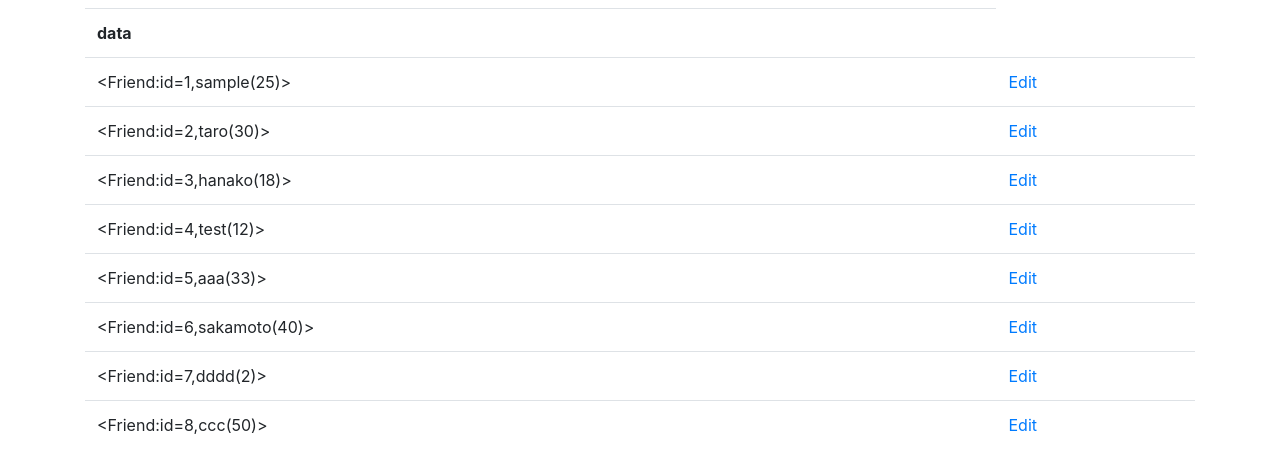
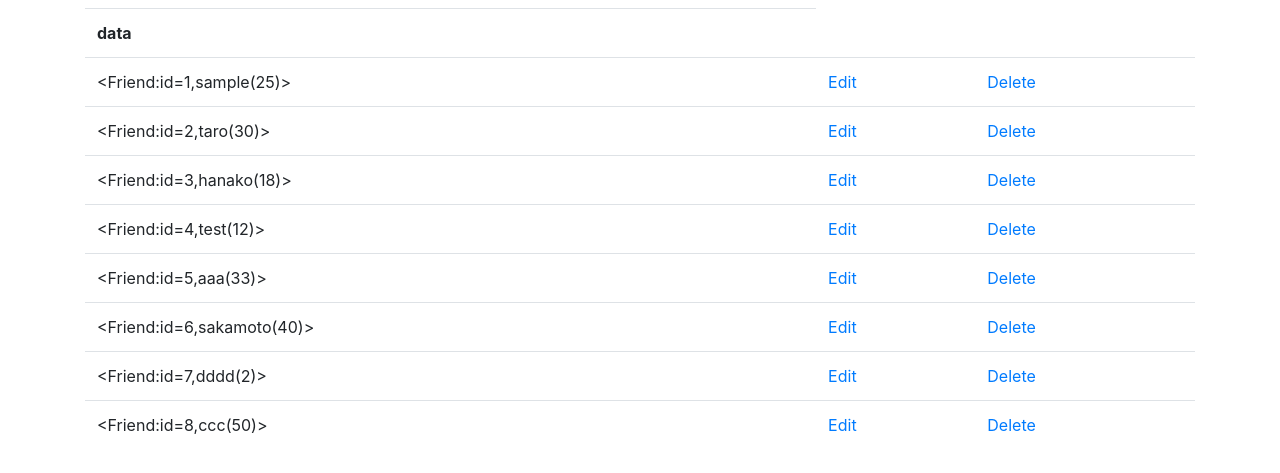
Before and after one commit to kazuhira123/Django-_Practice, a Django app: template hello/templates/hello/index.html in a window 1280 px wide. Shown: the top 473 px of the page. Run offline with Django 3.2, Linux system fonts and the light colour scheme; the template is opened without the code that fills it: values that come from a table or form of the project are taken from there, others are empty; data comes from the database, SQL or seed files in the repository; parts of the project's set-up code (start-up, migrations or seed data) failed here and were passed over; some libraries are stand-ins or nearby versions.

Commit message:
最初のページにレコード削除用のリンク追加

```diff
--- a/hello/templates/hello/index.html
+++ b/hello/templates/hello/index.html
@@ -18,6 +18,7 @@
   <tr>
     <td>{{item}}</td>
     <td><a href="{% url 'edit' item.id %}">Edit</a></td> <!--テーブルの右端にEdit表示を追加し、url/edit/idの値のアドレスにアクセスするようになっている-->
+    <td><a href="{% url 'delete' item.id %}">Delete</a></td> <!--レコード削除用のページのリンク-->
   </tr>
   {% endfor %}
   </table>
```
